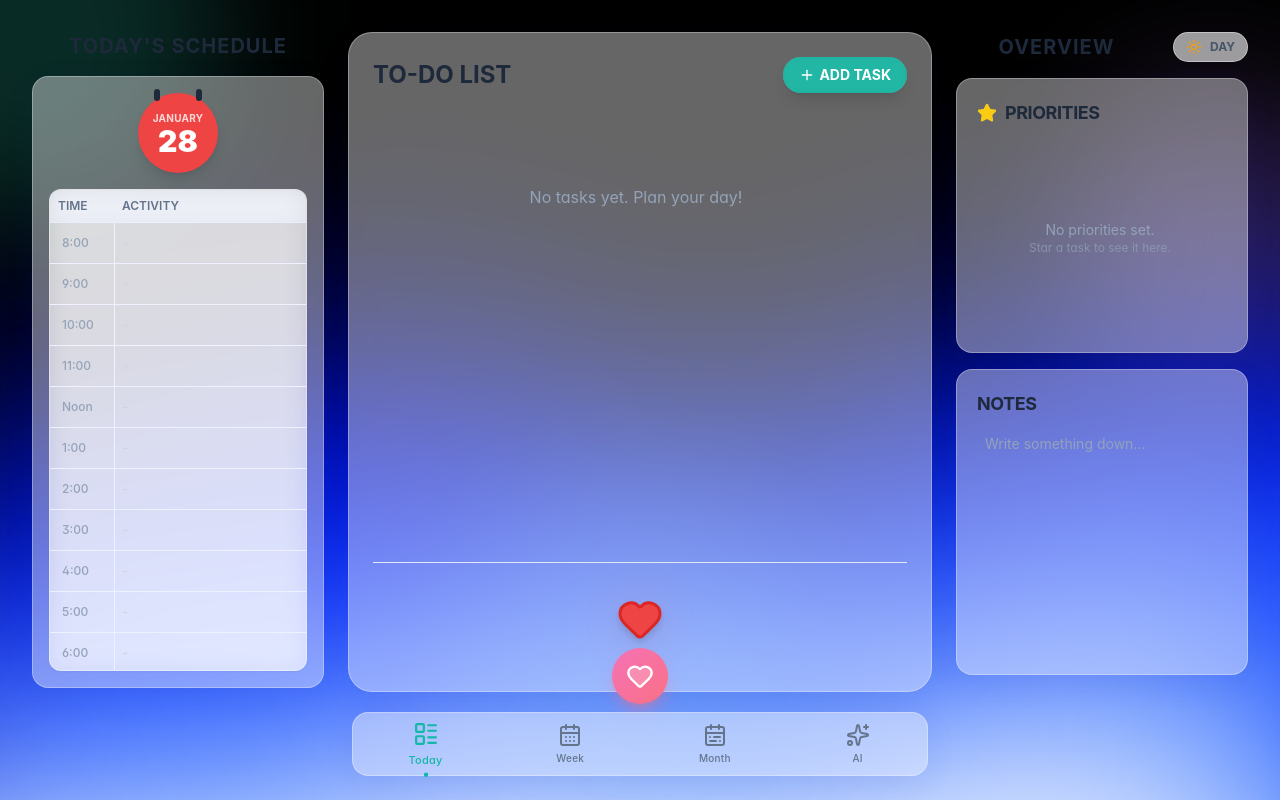
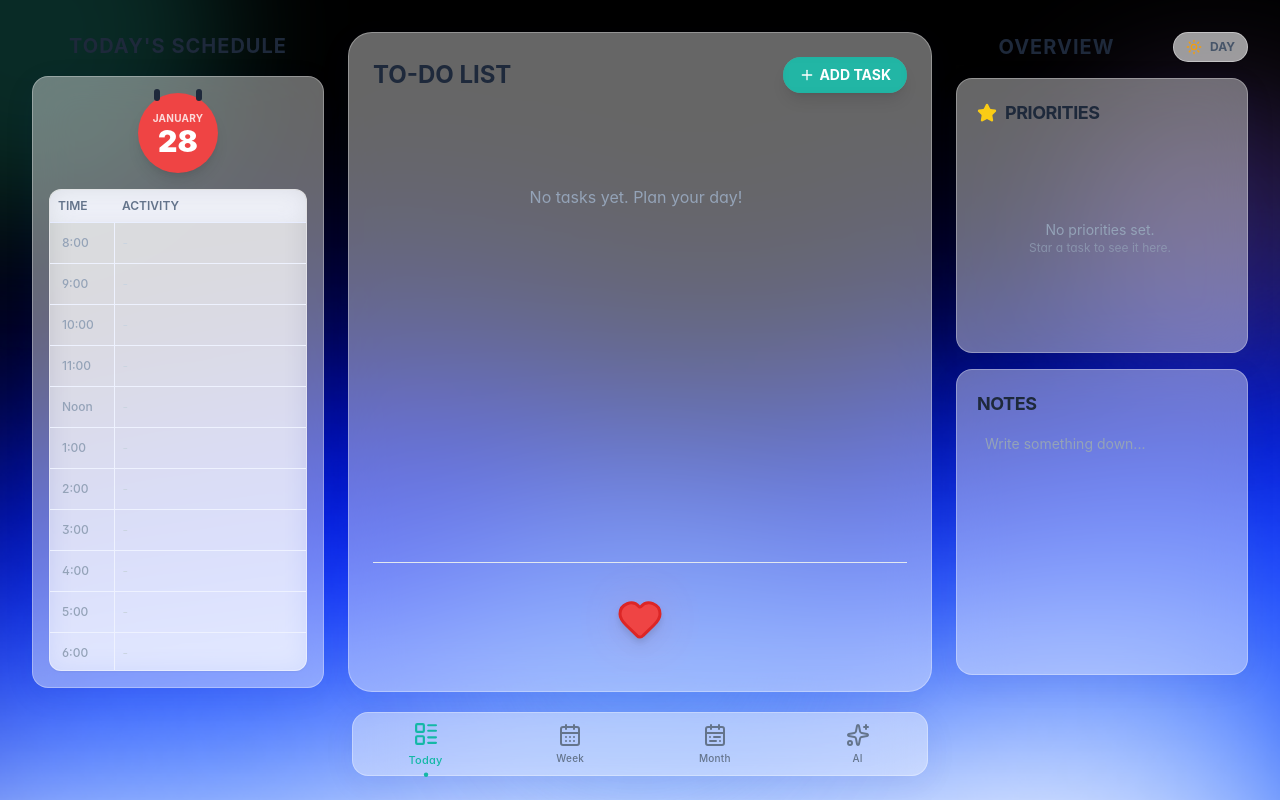
Before and after one commit to aneleldho06/Smart-Planer, a React (Vite) app: page / in a window 1280 px wide. Built offline with nearby package versions, Linux system fonts and the light colour scheme.

Commit message:
deleted-duplicated-heart-button

```diff
--- a/src/App.tsx
+++ b/src/App.tsx
@@ -1,6 +1,6 @@
 import { useUIStore } from './stores/uiStore';
 import { BottomNav } from './components/BottomNav';
-import { MotivateButton } from './components/MotivateButton';
+
 import { TodayView } from './views/TodayView';
 import { WeeklyView } from './views/WeeklyView';
 import { MonthlyView } from './views/MonthlyView';
@@ -54,7 +54,7 @@ function App() {
           </motion.div>
         </AnimatePresence>
 
-        <MotivateButton />
+
         <BottomNav />
       </main>
     </div>
--- a/src/views/TodayView.tsx
+++ b/src/views/TodayView.tsx
@@ -6,7 +6,7 @@ import { TimelineSection } from '../components/TimelineSection';
 import { PrioritiesSection } from '../components/PrioritiesSection';
 import { NotesSection } from '../components/NotesSection';
 import { HeartMotivation } from '../components/HeartMotivation';
-import { format } from 'date-fns';
+
 import { Plus, X, Clock, Sun, Moon } from 'lucide-react';
 import { motion, AnimatePresence } from 'framer-motion';
 
```
